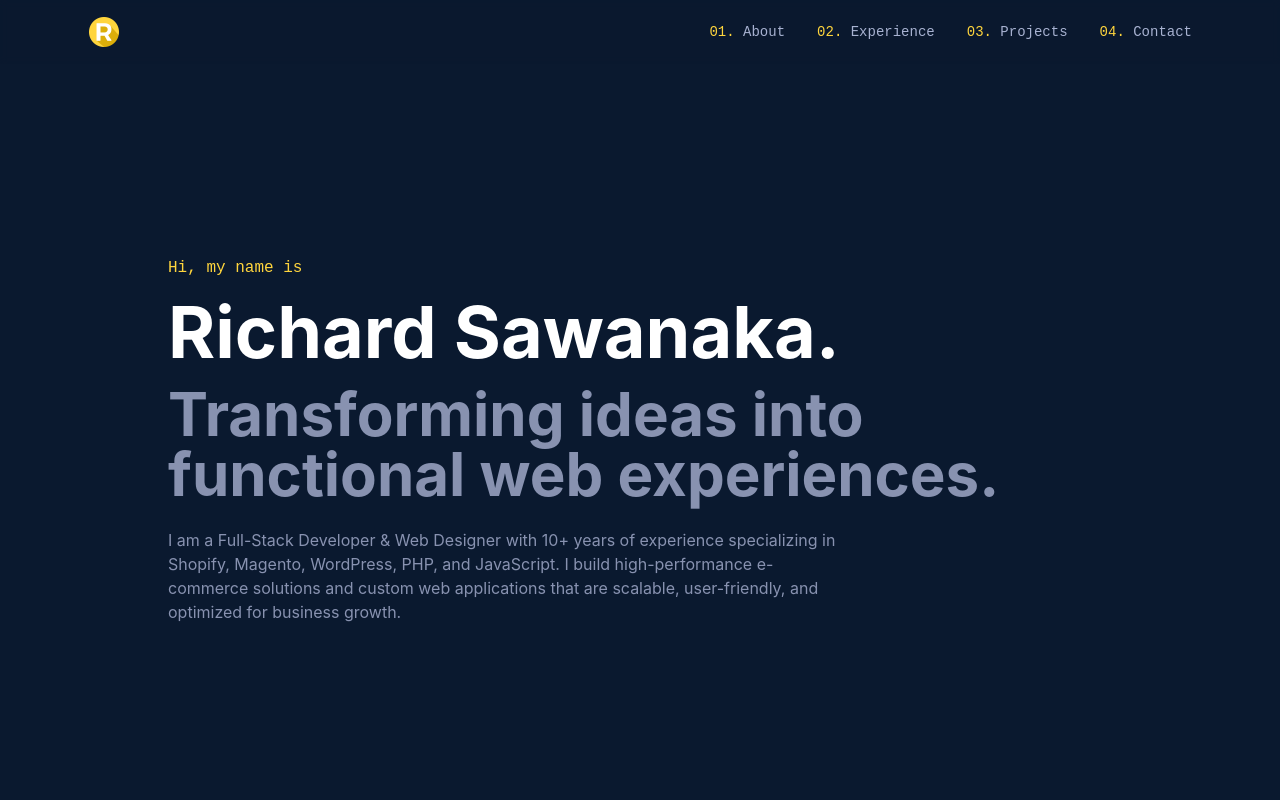
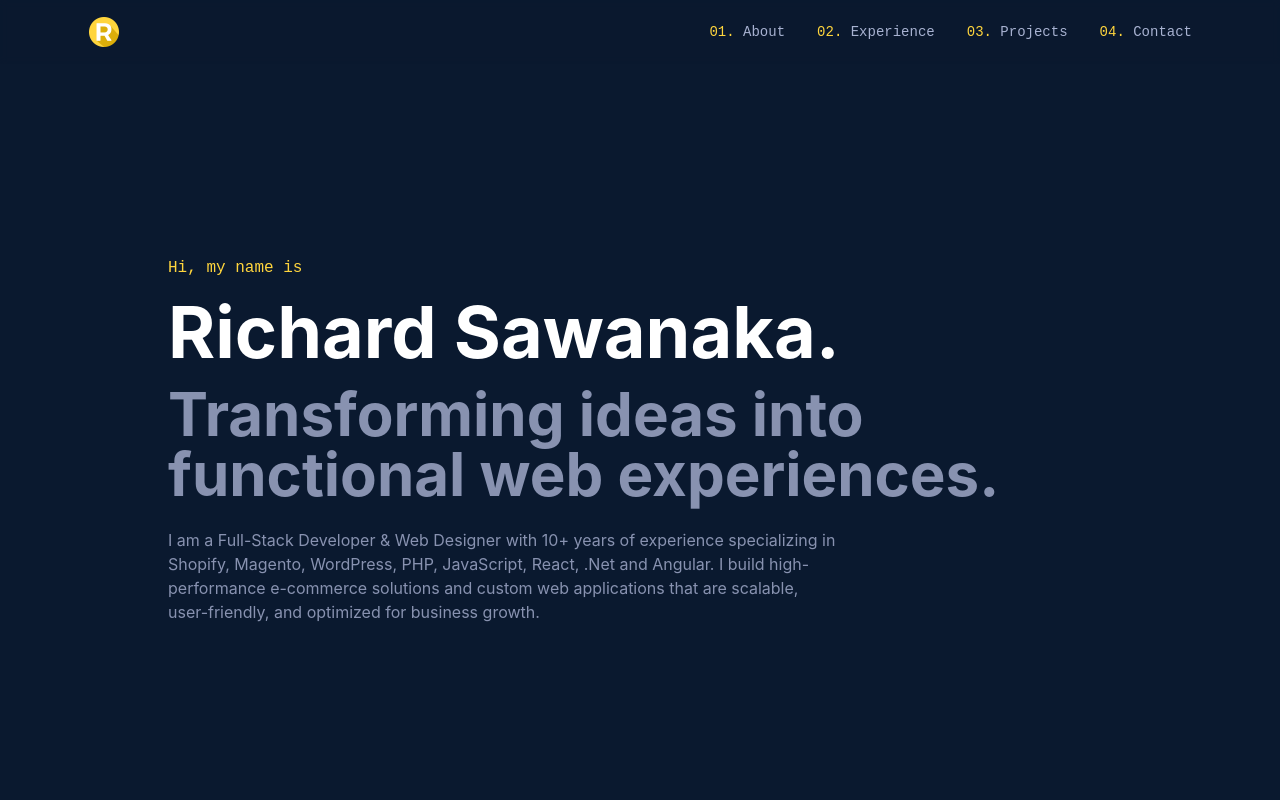
Before and after one commit to heneral/portfolio, a React (Create React App) app: page / in a window 1280 px wide. Shown: the top 800 px of the page. Built offline with nearby package versions, Linux system fonts and the light colour scheme.

Commit message:
update portfolio v3

```diff
--- a/package.json
+++ b/package.json
@@ -49,5 +49,5 @@
     "postcss": "^8.5.3",
     "tailwindcss": "^3.4.17"
   },
-  "homepage": "https://heneral.github.io/portfolio"
+  "homepage": "sawanaka.com"
 }
--- a/src/components/Hero.jsx
+++ b/src/components/Hero.jsx
@@ -16,7 +16,7 @@ export default function Hero() {
         Transforming ideas into functional web experiences.
         </h2>
         <p className="text-slate max-w-2xl">
-        I am a Full-Stack Developer & Web Designer with 10+ years of experience specializing in Shopify, Magento, WordPress, PHP, and JavaScript. I build high-performance e-commerce solutions and custom web applications that are scalable, user-friendly, and optimized for business growth.
+        I am a Full-Stack Developer & Web Designer with 10+ years of experience specializing in Shopify, Magento, WordPress, PHP, JavaScript, React, .Net and Angular. I build high-performance e-commerce solutions and custom web applications that are scalable, user-friendly, and optimized for business growth.
         </p>
       </motion.div>
     </section>
--- a/src/sections/Projects.jsx
+++ b/src/sections/Projects.jsx
@@ -49,6 +49,12 @@ const projectsData = [
     description: 'Built a Research Management System (RMS) for student data monitoring in Mindanao (BARMM), providing a centralized platform for tracking research progress, storing academic records, and generating reports for data-driven decision-making.',
     tech: ['Angular', 'Typescript', 'React', 'Laravel'],
     link: 'https://angular.spruko.com/xintra-tailwind/preview/auth/login'
+  },
+  {
+    title: 'John Louis Home',
+    description: 'Successfully migrated John Louis Home from Magento 2.1.6 to Magento 2.4.6, ensuring a seamless transition with minimal downtime. Upgraded the platform for enhanced performance, security, and scalability, while preserving all products, customer data, orders, and custom functionalities. Optimized the new version with faster loading speeds, improved checkout experience, and modern security patches, ensuring a future-proof and efficient e-commerce operation. Conducted extensive testing and validation to guarantee a smooth user experience and compliance with the latest Magento standards.',
+    tech: ['Magento', 'PHP', 'ReactJs', 'Bootstrap'],
+    link: 'https://www.johnlouishome.com/'
   }
   // Add more projects
 ]
```
